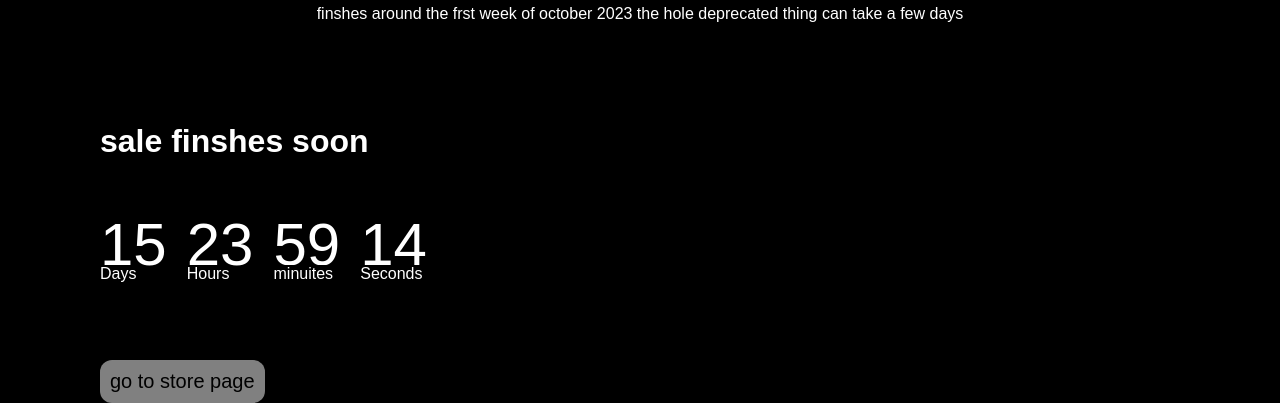
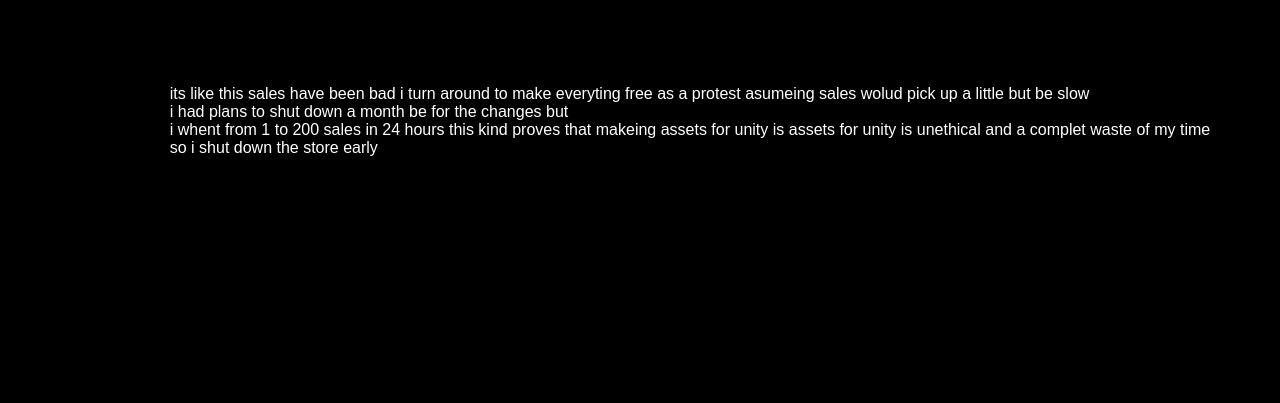
Before and after one commit to herio5154/herio5154.github.io, a plain HTML site: page index.html in a window 1280 px wide. Shown: the part 718-1121 px from the top of the page. After the commit the page ends 875 px from the top, so only its background shows below. Drawn offline with Linux system fonts and the light colour scheme.

Commit message:
adding new text

```diff
--- a/index.html
+++ b/index.html
@@ -17,59 +17,19 @@
         <header>
             <img src="Images\logo.png" class="logo">
             <h1 class="header_text">little Dog creations </h1>
-            <h2>Leopards Eating People's Faces Party  fire sale 100% off</h2>
-            <p>finshes around the frst week of october 2023 the hole deprecated thing can take a few days</p>
+            <h2>i dont work for free</h2>
         </header>
+       <div class="content">
+        <div>
+             <p> its like this sales have been bad  i turn around to make everyting free as a protest  asumeing sales wolud pick up a little but be slow </p>
+            <p>i had plans to shut down a month be for the changes but</p>
+            <p>i whent from 1 to 200 sales    in 24 hours this  kind proves that makeing assets for unity is assets for unity is  unethical and a complet waste of my  time</p>
+            <p>   so i shut down the store  early </p>
+         </div>
 
-        <div class="Sale_content">
-             <h1>sale finshes <span>soon</span></h1>
-            <div class="Sale_end">
-            <div>
-                <p id="day">00</p>
-                <span>Days</span>
-            </div>
-            <div>
-                <p id="hour">00</p>
-                <span>Hours</span>
-            </div>
-            <div>
-                <p id = "min">00</p>
-                <span>minuites</span>
-            </div>
-            <div>
-                <p id = "second">00</p>
-                <span>Seconds</span>
-            </div>
-            </div>
-            <form action="https://assetstore.unity.com/publishers/64491/">
-                <button type="submit">go to store page</button>
-             </form>
         </div>
-        <script>
-         var GetCountDownDate = new Date("Oct,1,2023 00:00:00").getTime();
-         var X = setInterval(function(){
-            var now =  new Date().getTime();
-            var distance = GetCountDownDate - now;
-            var days = Math.floor(distance / (1000 * 60 * 60 * 24));
-            var hours = Math.floor((distance % (1000 * 60 * 60 * 24)) / (1000 * 60 * 60));
-            var minutes = Math.floor((distance % (1000 * 60 * 60)) / (1000 * 60));
-            var seconds = Math.floor((distance % (1000 * 60)) / 1000);
-            document.getElementById("day").innerHTML = days;
-            document.getElementById("hour").innerHTML = hours;
-            document.getElementById("min").innerHTML = minutes;
-            document.getElementById("second").innerHTML = seconds;
-         },1000);
-         if(distance <0)
-          {
-            clearInterval(X);
-            document.getElementById("day").innerHTML = "00";
-            document.getElementById("hour").innerHTML = "00";
-            document.getElementById("min").innerHTML = "00";
-            document.getElementById("second").innerHTML = "00";
-          }
 
 
-        </script>
         <script src="" async defer></script>
     </body>
 </html>
--- a/styles.css
+++ b/styles.css
@@ -28,36 +28,12 @@ header
     width: 300px;
     height: 280px;
 }
-.Sale_content
+.content
 {
  padding-left: 100PX;
  display: flex;
  flex-direction:  column;
  gap: 50px;
- justify-content: flex-start;
- align-items:flex-start;
+ justify-content: center;
+ align-items:center;
 }
-.Sale_content button
-{
-    border: none;
-    padding: 10px 10px;
-    text-align: center;
-    border-radius: 12px;
-    font-size: 20px;
-    background-color: gray;
-    color: black;
-
-}
-.Sale_end
-{
- display: flex;
- flex-direction: row;
- gap: 20px;
- flex-basis: 100px;
-}
-
-.Sale_end div p
-{
-    font-size: 60px;
-    margin-bottom: -14px;
-}
```
Also changed, not shown: Images/a start.PNG (added).
